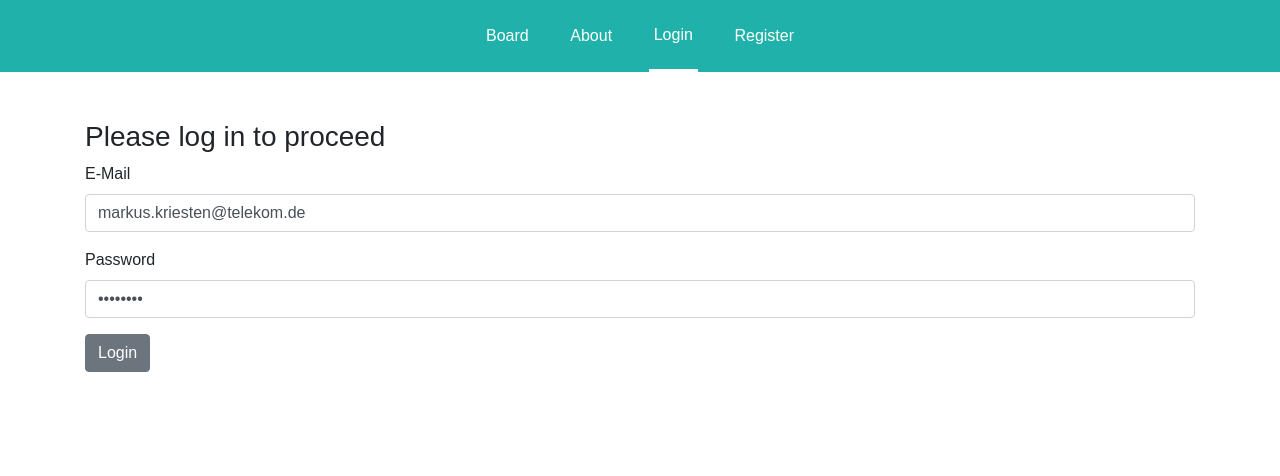
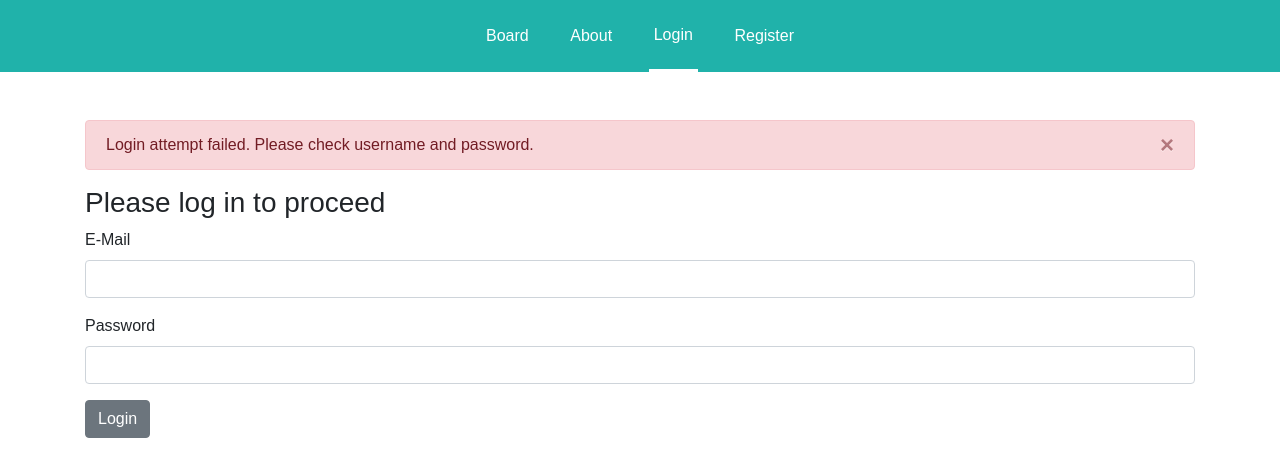
Before and after one commit to mkriesten/magmishibai, a Nuxt app: page /login in a window 1280 px wide. Shown: the top 476 px of the page. Built offline with nearby package versions, Linux system fonts and the light colour scheme; no server answers.

Commit message:
Display error message on failed login

```diff
--- /dev/null
+++ b/components/TheErrorAlert/TheErrorAlert.vue
@@ -0,0 +1,22 @@
+<template>
+  <div v-if="(loginError = true)">
+    <b-alert variant="danger" dismissible show>{{ message }}</b-alert>
+  </div>
+</template>
+
+<script>
+export default {
+  props: {
+    error: {
+      type: Boolean,
+      required: true,
+    },
+    message: {
+      type: String,
+      required: true,
+    },
+  },
+}
+</script>
+
+<style scoped></style>
--- a/pages/login/index.vue
+++ b/pages/login/index.vue
@@ -2,6 +2,7 @@
   <b-container>
     <b-row>
       <b-col class="mt-5">
+        <TheErrorAlert :message="errorMessage" :error="loginError" />
         <h3>Please log in to proceed</h3>
         <b-form>
           <b-form-group label="E-Mail" label-for="username">
@@ -29,13 +30,19 @@
 </template>
 
 <script>
+import TheErrorAlert from "@/components/TheErrorAlert/TheErrorAlert"
 export default {
+  components: {
+    TheErrorAlert,
+  },
   data() {
     return {
       loginData: {
-        email: "markus.kriesten@telekom.de",
-        password: "password",
+        email: "",
+        password: "",
       },
+      loginError: false,
+      errorMessage: "Login attempt failed. Please check username and password.",
     }
   },
   methods: {
@@ -48,6 +55,7 @@ export default {
         this.$router.push("/")
         console.log(response)
       } catch (error) {
+        this.loginError = true
         console.log(error)
       }
     },
```
Also changed, not shown: package.json (+14 -14 lines), 2 other files (tests, documents, lock files or other folders).
